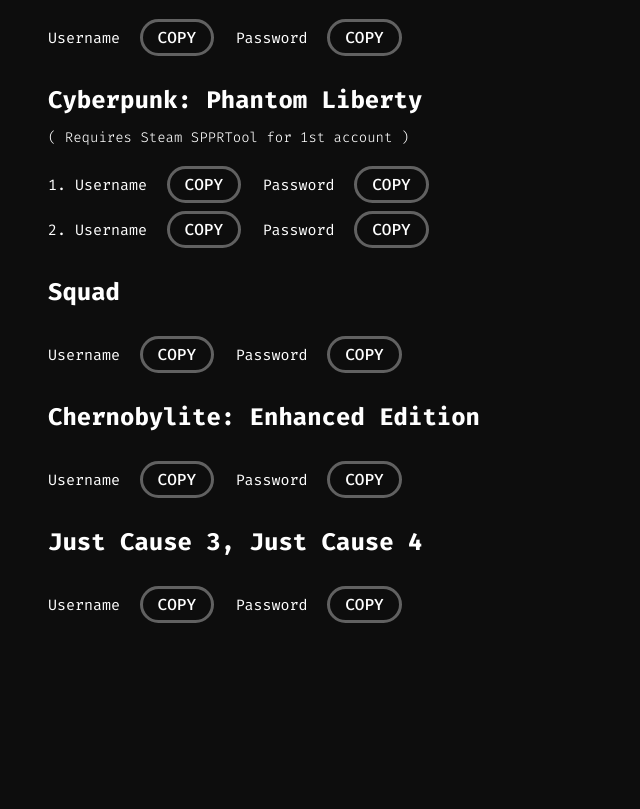
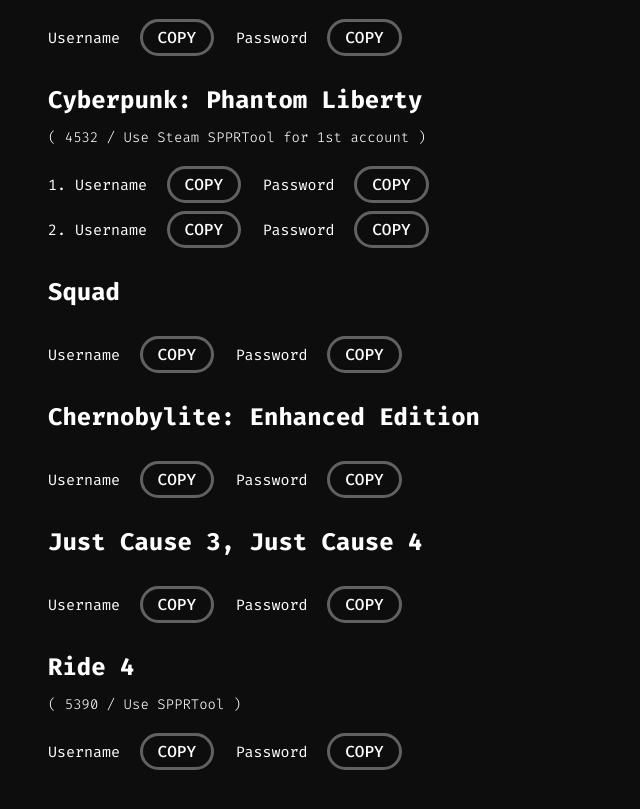
Before and after one commit to supqt/steamaccs, a plain HTML site: page index.html in a window 1280 px wide. Shown: the part 3500-4309 px from the top of the page, without its empty margins (0-640 px from the left). Before the commit the page ends 4197 px from the top, so only its background shows below. Drawn offline with Linux system fonts and the light colour scheme.

Commit message:
f-pins+ride4

```diff
--- a/index.html
+++ b/index.html
@@ -291,7 +291,7 @@
     <button class="button" onclick="copyText('www.a147')">Copy</button>
 
     <h2>Cyberpunk: Phantom Liberty</h2>
-    <h1>( Requires Steam SPPRTool for 1st account )</h1>
+    <h1>( 4532 / Use Steam SPPRTool for 1st account )</h1>
 
     <label for="username">1. Username</label>
     <button class="button" onclick="copyText('jahdds58e')">Copy</button>
@@ -331,6 +331,15 @@
     <label for="password">Password</label>
     <button class="button" onclick="copyText('SNSD0O123')">Copy</button>
 
+    <h2>Ride 4</h2>
+    <h1>( 5390 / Use SPPRTool )</h1>
+
+    <label for="username">Username</label>
+    <button class="button" onclick="copyText('wbtq1088897')">Copy</button>
+
+    <label for="password">Password</label>
+    <button class="button" onclick="copyText('steamok112233')">Copy</button>
+
     <script src="main.js"></script>
   </body>
 </html>
```
